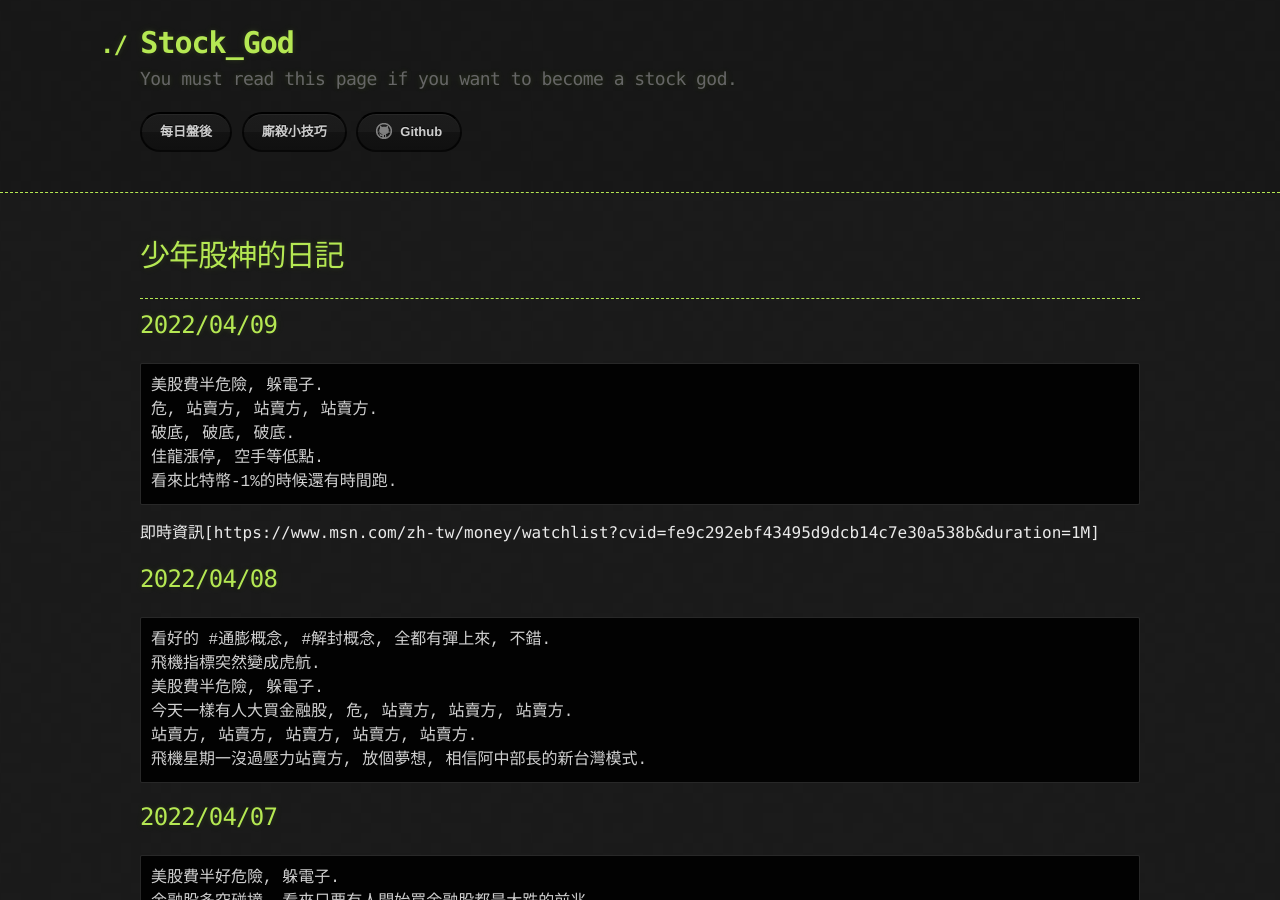
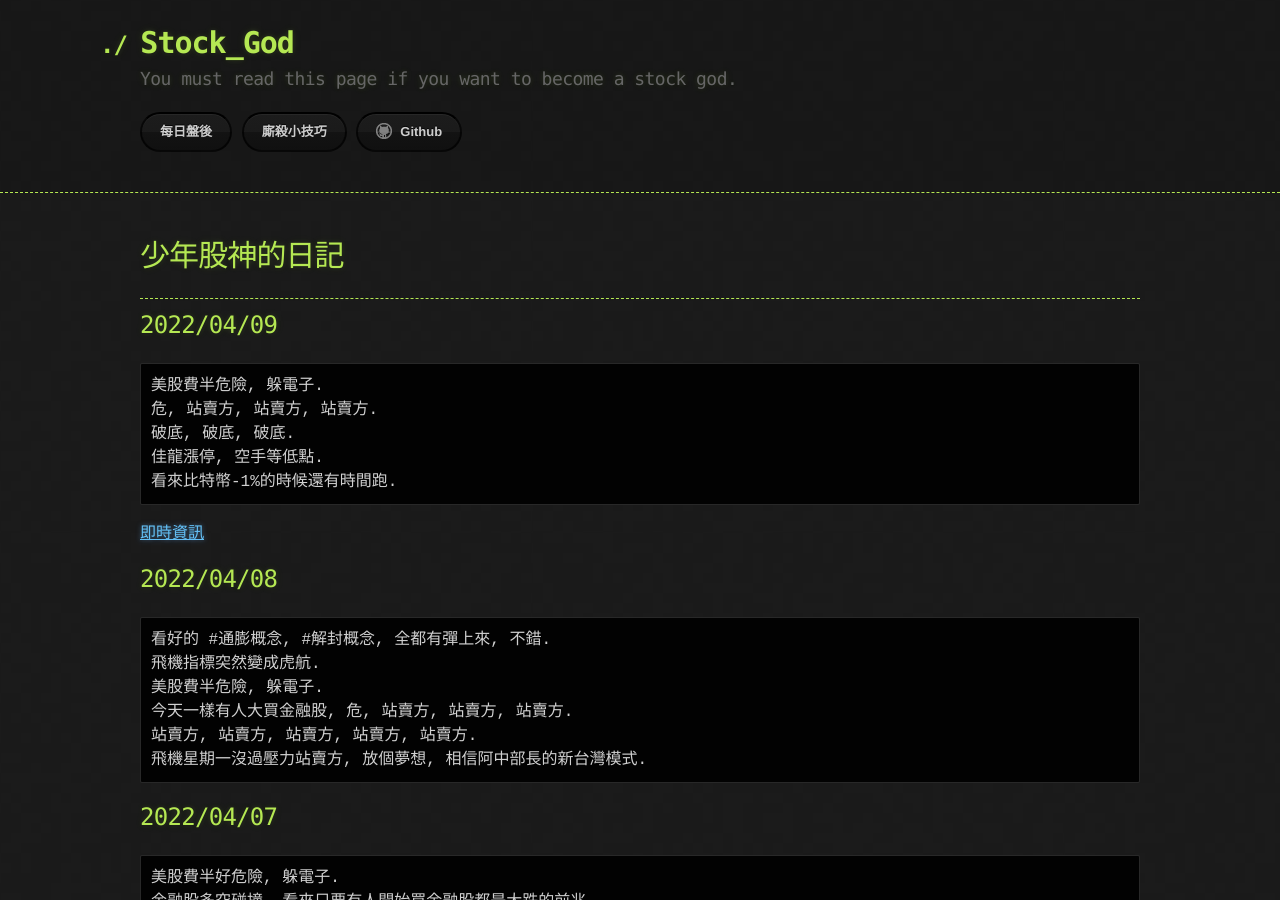
Before and after one commit to lepg5487/Stock_God, a Jekyll site: the page built from index.md, in a window 1280 px wide and 900 px high. Built offline with Jekyll 4.4.1, drawn with Linux system fonts in a browser that asks for light colours; our own code applies the rules of GitHub Pages for plain Markdown files.

Commit message:
Update index.md

````diff
--- a/index.md
+++ b/index.md
@@ -14,7 +14,7 @@ layout: testlayouts
 佳龍漲停, 空手等低點.
 看來比特幣-1%的時候還有時間跑.
 ```
-即時資訊[https://www.msn.com/zh-tw/money/watchlist?cvid=fe9c292ebf43495d9dcb14c7e30a538b&duration=1M]
+[即時資訊](https://www.msn.com/zh-tw/money/watchlist?cvid=fe9c292ebf43495d9dcb14c7e30a538b&duration=1M)
 
 ## 2022/04/08
 ```
````
